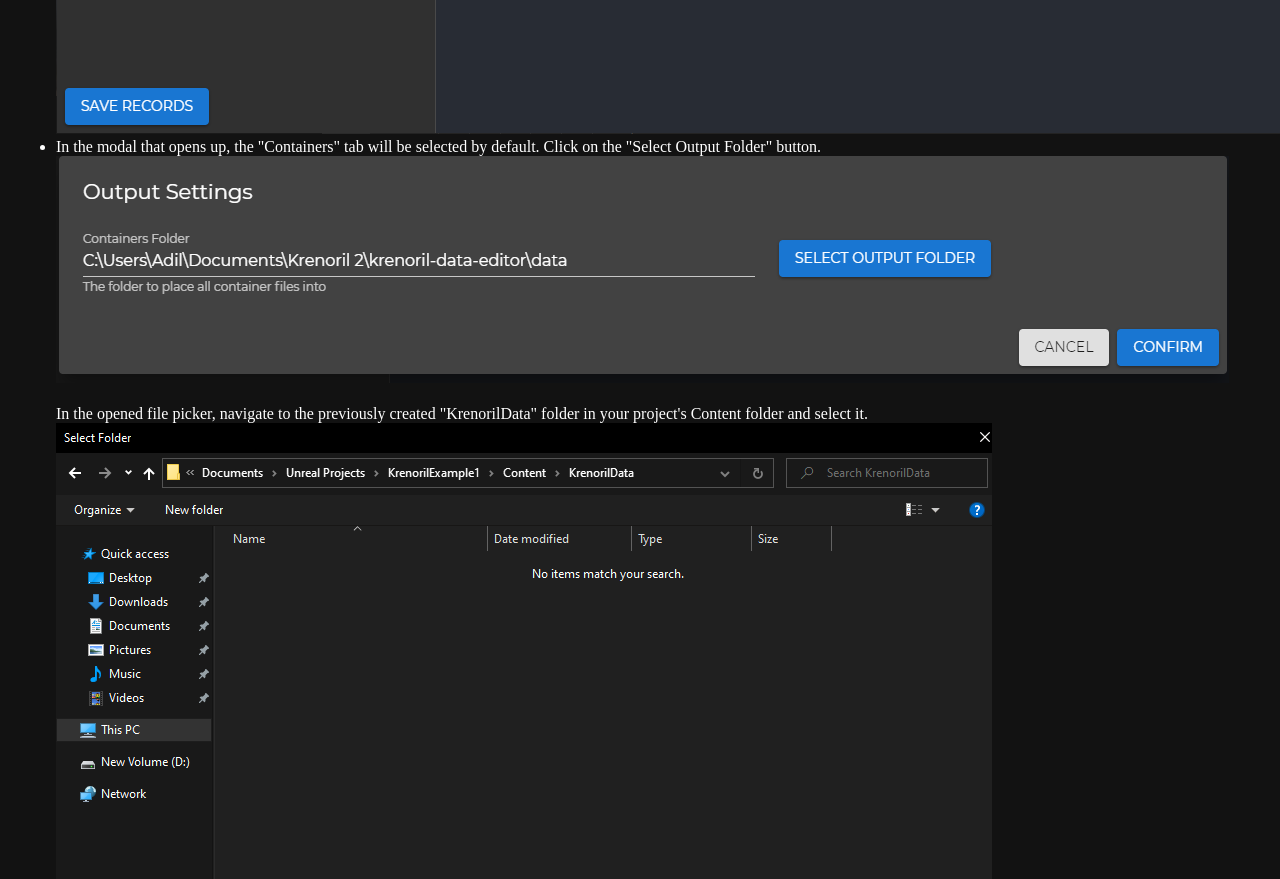
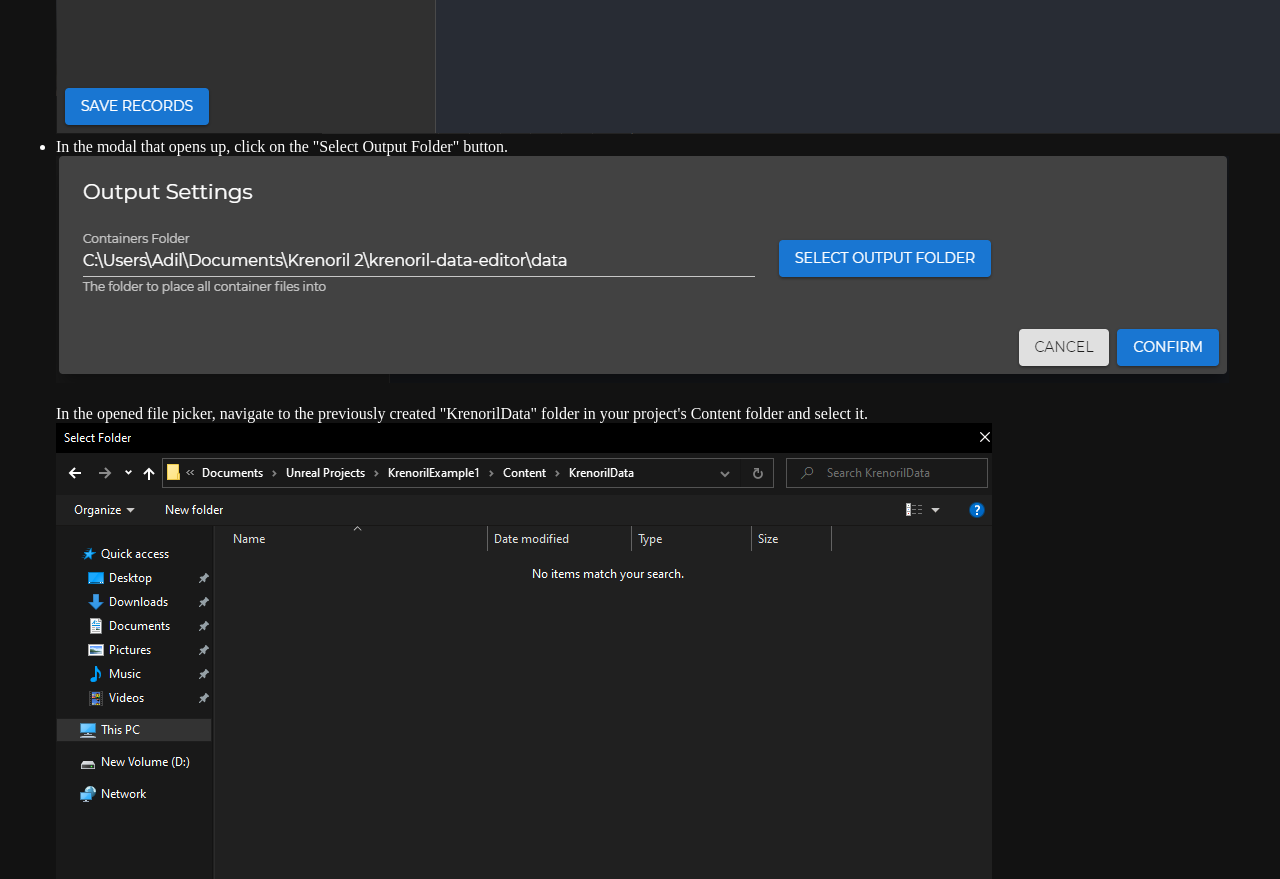
Before and after one commit to amalik2/krenoril-data-system, a plain HTML site: page documentation/developers/setup.html in a window 1280 px wide. Shown: the part 2940-3819 px from the top of the page. Drawn offline with Linux system fonts and the light colour scheme.

Commit message:
Update setup.html

```diff
--- a/documentation/developers/setup.html
+++ b/documentation/developers/setup.html
@@ -92,7 +92,7 @@
 						</img>
 					</li>
 					<li>
-						In the modal that opens up, the "Containers" tab will be selected by default. Click on the
+						In the modal that opens up, click on the
 						"Select Output Folder" button.
 						<img src="setupImages/init3.png" alt="Settings modal containers tab">
 						</img>
```
